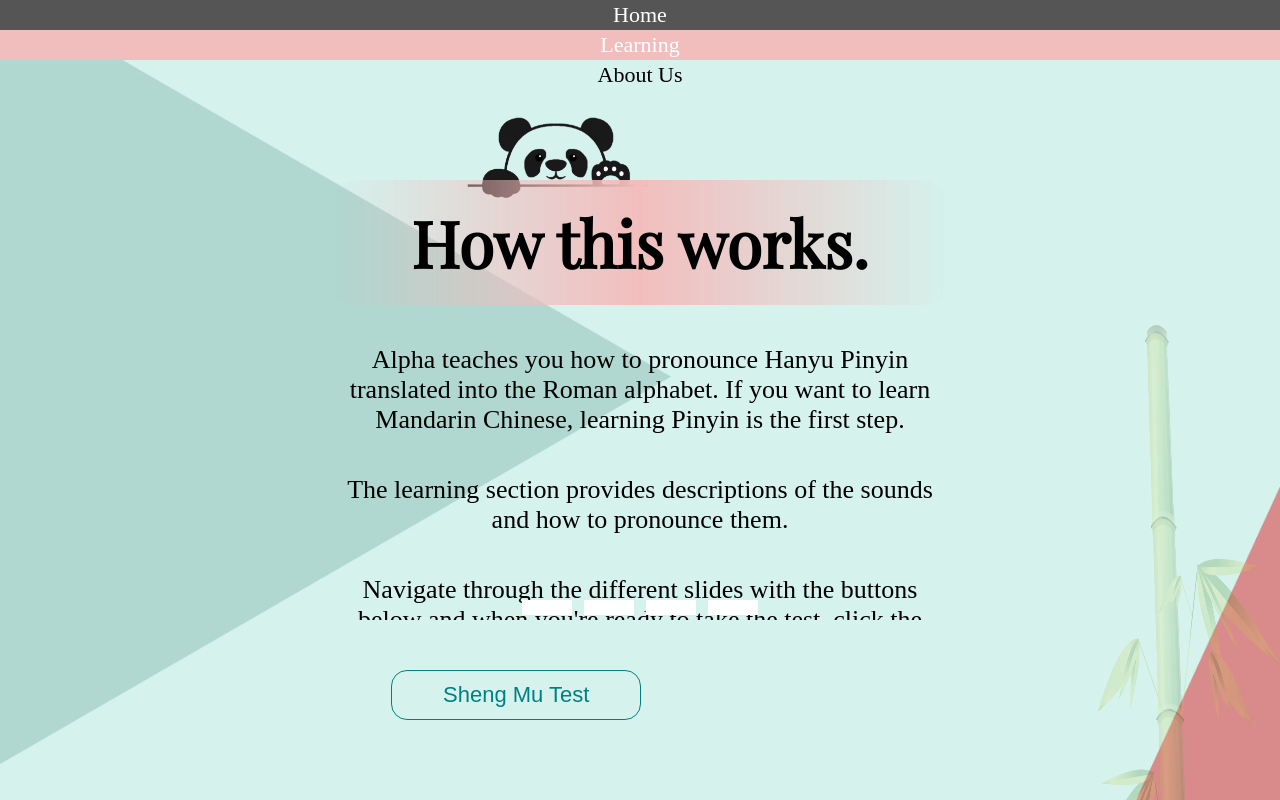
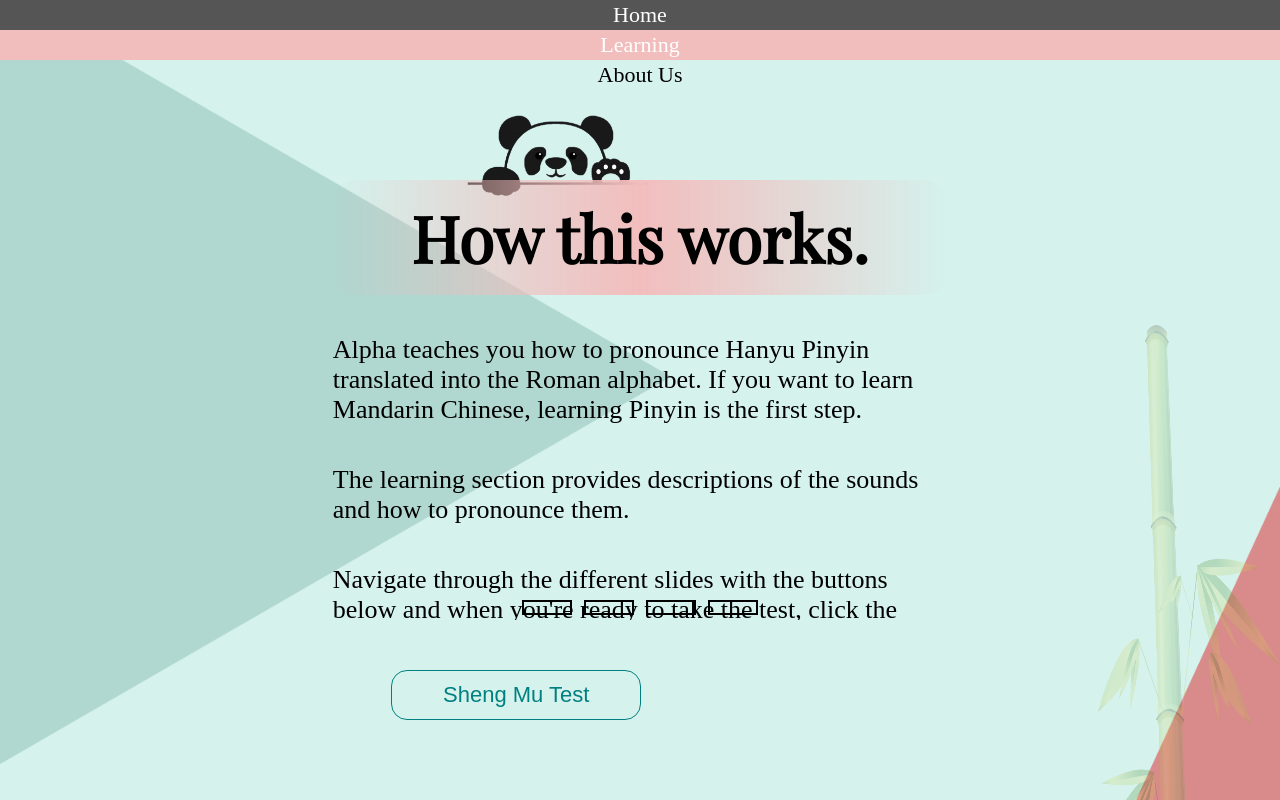
Before and after one commit to dpcairns/Chinese-Alphabet-Learnning-App, a plain HTML site: page learning/index.html in a window 1280 px wide. Drawn offline with nearby package versions, Linux system fonts and the light colour scheme.

Commit message:
ongoing updates

```diff
--- a/game/render-quiz.js
+++ b/game/render-quiz.js
@@ -27,7 +27,7 @@ const quizQuestions = selectedSection.data.slice();
 document.getElementById('next-button').style.visibility = 'hidden';
 
 //assigning at generateQuestion function
-let sound = null;
+let sound;
 
 const soundButton = document.getElementById('sound-button');
 const choiceText = document.getElementById('choices');
@@ -41,7 +41,6 @@ const testName = document.getElementById('testname');
 generateQuestion(quizQuestions, selectedSection.data);
 
 soundButton.addEventListener('click', () => {
-    /*change the name on html to something like randomSoundFromData instead of randomShengmu or make into a function that takes the users quiz choice and generates a sound from that assets file that corresponds.*/
     audio.src = sound;
     audio.type = 'audio/mp3';
     audio.load();
@@ -50,7 +49,6 @@ soundButton.addEventListener('click', () => {
 
 testName.textContent = selectedSection.title;
 
-//populateQuestion(currentQuestion);
 
 const rightOrWrongAlert = document.getElementById('right-wrong-box');
 
--- a/learning/learning.css
+++ b/learning/learning.css
@@ -14,7 +14,7 @@ span {
 }
 
 h1 {
-    padding: 20px;
+    padding: 15px;
     background-image: linear-gradient(to right, transparent,#F2BDBD, transparent) ;
     border-radius: 1.4rem;
     background-size: cover;
@@ -91,6 +91,7 @@ body {
 }
 
 .hint {
+    text-align: center;
     margin-top: 10px;
     opacity: .5;
     font-size: 20px;
@@ -98,7 +99,7 @@ body {
 
 #panda {
     position: fixed;
-    top: 9%;
+    /* top: 9%; */
     bottom: 45%;
     left: 36%;
 
@@ -107,5 +108,5 @@ body {
   img {
     max-width: 15vw;
     position: fixed;
-    bottom: 74.5%;
+    bottom: 74.7%;
   }
--- a/learning/slideshow.css
+++ b/learning/slideshow.css
@@ -25,13 +25,13 @@ body{
 .bar{
   width: 50px;
   height: 15px;
-  border: 2px solid #fff;
+  border: 2px solid black;
   margin-top: 30px;
   margin-left: 6px;
   margin-right: 6px;
   cursor: pointer;
   transition: 0.4s;
-  background: #fff;
+  background: transparent;
 }
 .bar:hover{
   background: #F2BDBD;
@@ -80,4 +80,5 @@ input[name="r"]{
 p {
   font-size: 26px;
   margin-top: 40px;
+  text-align: left;
 }
--- a/learning/testBody.js
+++ b/learning/testBody.js
@@ -19,7 +19,7 @@ function renderLink(singleSection) {
     //when user completes a section of the alphabet, disable that section.
     if (user[singleSection.id].completed) {
         //retry test function cannot clear out previously taken tests if they are not rest at completion. only looks at the most recent test.
-        link.textContent = 'test completed';
+        link.textContent = 'take the test again';
         link.style.backgroundColor = '#F2133C';
     }
 
```
Also changed, not shown: test/example.test.js (+2 -2 lines).
